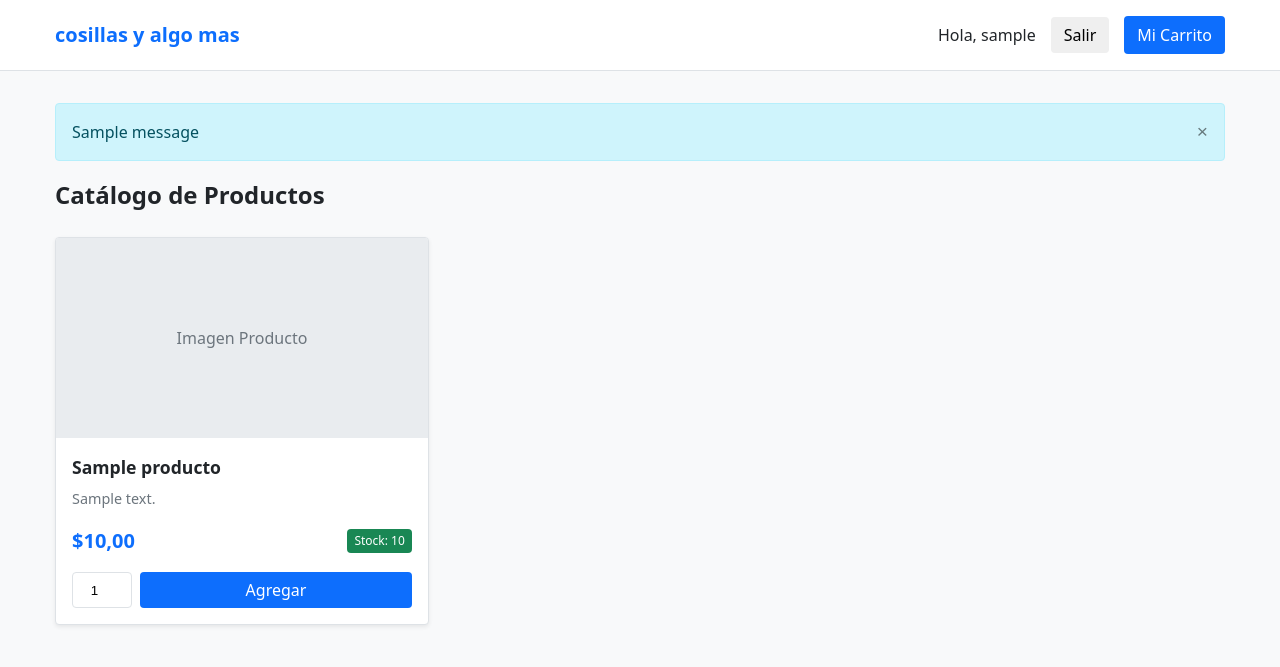
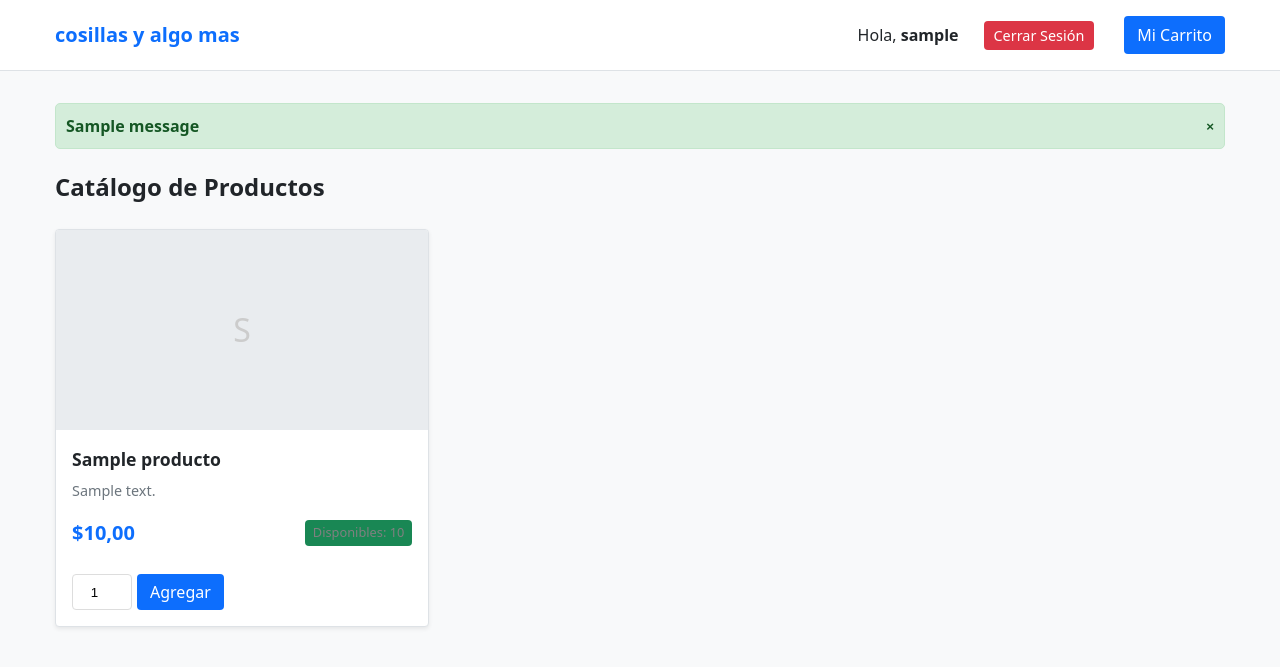
Before and after one commit to josaPlus/Tiendita-django, a Django app: page /carrito/catalogo/ in a window 1280 px wide. Shown: the top 667 px of the page. Run offline with Django 5.2, Linux system fonts and the light colour scheme; a user stored in the database is signed in; tables that the repository leaves empty hold one stand-in row (values such as "Sample post"); one stand-in notice (Sample message) is shown.

Commit message:
boton para cerrar sesion

```diff
--- a/Carrito/templates/catalogo.html
+++ b/Carrito/templates/catalogo.html
@@ -7,6 +7,17 @@
     <meta name="viewport" content="width=device-width, initial-scale=1.0">
     <title>Catálogo - Cosillas y algo más</title>
     <link rel="stylesheet" href="{% static 'catalogo.css' %}">
+
+    <style>
+        .alert { padding: 10px; margin-bottom: 20px; border-radius: 5px; border: 1px solid transparent; }
+        .alert.success { background-color: #d4edda; color: #155724; border-color: #c3e6cb; }
+        .alert.error { background-color: #f8d7da; color: #721c24; border-color: #f5c6cb; }
+        .alert.warning { background-color: #fff3cd; color: #856404; border-color: #ffeeba; }
+        .alert.info { background-color: #d1ecf1; color: #0c5460; border-color: #bee5eb; }
+
+        /* Pequeña mejora para que los botones se vean alineados */
+        .input-qty { width: 60px; padding: 5px; border: 1px solid #ddd; border-radius: 4px; }
+    </style>
 </head>
 
 <body>
@@ -16,19 +27,27 @@
             <a class="brand" href="{% url 'catalogo' %}">cosillas y algo mas</a>
 
             <div class="nav-actions">
-                <span>Hola, {{ user.username|default:"Visitante" }}</span>
+                <span style="margin-right: 10px;">Hola, <strong>{{ user.username|default:"Visitante" }}</strong></span>
 
+                {% if user.is_authenticated %}
                 <form action="{% url 'logout' %}" method="post" style="display:inline;">
                     {% csrf_token %}
-                    <button type="submit" class="btn btn-danger btn-small">Salir</button>
+                    <button type="submit" class="btn" style="background-color: #dc3545; color: white; border: none; padding: 5px 10px; border-radius: 4px; cursor: pointer; font-size: 0.9rem;">
+                        Cerrar Sesión
+                    </button>
                 </form>
+                {% else %}
+                <a href="{% url 'login' %}" style="text-decoration: none; color: #007bff; font-weight: bold;">Iniciar Sesión</a>
+                {% endif %}
 
-                <div class="cart-btn-wrapper">
+                <div class="cart-btn-wrapper" style="margin-left: 15px;">
                     <a href="{% url 'ver_carrito' %}" class="btn btn-primary">
                         Mi Carrito
                     </a>
-                    {% if request.session.cart_id and request.session.items_count > 0 %}
-                    <span class="badge">{{ request.session.items_count }}</span>
+                    {% if cantidad_items > 0 %}
+                    <span class="badge" style="background-color: red; color: white; padding: 2px 6px; border-radius: 50%; font-size: 12px; position: relative; top: -10px; left: -5px;">
+                        {{ cantidad_items }}
+                    </span>
                     {% endif %}
                 </div>
             </div>
@@ -38,12 +57,14 @@
     <div class="container">
 
         {% if messages %}
-        {% for message in messages %}
-        <div class="alert {{ message.tags }}">
-            <span>{{ message }}</span>
-            <button class="btn-close" onclick="this.parentElement.style.display='none'">×</button>
-        </div>
-        {% endfor %}
+            {% for message in messages %}
+            <div class="alert {{ message.tags }}">
+                <span style="font-weight: bold;">
+                    {{ message }}
+                </span>
+                <button onclick="this.parentElement.style.display='none'" style="float:right; background:none; border:none; cursor:pointer; font-weight:bold; color:inherit;">×</button>
+            </div>
+            {% endfor %}
         {% endif %}
 
         <h2 style="margin-bottom: 1.5rem;">Catálogo de Productos</h2>
@@ -52,23 +73,26 @@
             {% for producto in productos %}
             <div class="product-card">
                 <div class="card-image-placeholder">
-                    Imagen Producto
+                    <span style="font-size: 2em; color: #ccc;">{{ producto.nombre|slice:":1" }}</span>
                 </div>
 
                 <div class="card-body">
                     <h3 class="card-title">{{ producto.nombre }}</h3>
-                    <p class="card-desc">{{ producto.descripcion }}</p>
+                    <p class="card-desc">{{ producto.descripcion|truncatechars:80 }}</p>
 
                     <div class="card-meta">
                         <span class="price">${{ producto.precio }}</span>
-                        <span class="stock-badge">Stock: {{ producto.stock }}</span>
+                        <span class="stock-badge" style="font-size: 0.8em; color: gray;">
+                            Disponibles: {{ producto.stock }}
+                        </span>
                     </div>
 
                     <form action="{% url 'agregar_item' producto.id %}" method="POST" class="add-form">
                         {% csrf_token %}
-                        <input type="number" name="cantidad" value="1" min="1" max="{{ producto.stock }}"
-                            class="input-qty">
-                        <button type="submit" class="btn btn-primary btn-full">Agregar</button>
+                        <div style="display: flex; gap: 5px; margin-top: 10px;">
+                            <input type="number" name="cantidad" value="1" min="1" max="{{ producto.stock }}" class="input-qty">
+                            <button type="submit" class="btn btn-primary btn-full">Agregar</button>
+                        </div>
                     </form>
                 </div>
             </div>
@@ -78,5 +102,4 @@
     </div>
 
 </body>
-
 </html>
--- a/Carrito/urls.py
+++ b/Carrito/urls.py
@@ -2,16 +2,27 @@ from django.urls import path
 from . import views
 
 urlpatterns = [
-    # Esta será http://localhost:8000/carrito/
+    # Fila 2 de la imagen: /carrito (GET)
     path('', views.ver_carrito, name='ver_carrito'),
 
-    # Rutas de acción (agregar, actualizar, eliminar, cupon, checkout)
-    # Fíjate que ya no necesito poner 'carrito/' al inicio
-    path('agregar/<int:producto_id>/', views.agregar_item, name='agregar_item'),
+    # Fila 3: /carrito/agrega/:id (POST) - Nota el cambio a "agrega"
+    path('agrega/<int:producto_id>/', views.agregar_item, name='agregar_item'),
+
+    # Fila 4: /carrito/actualizar/:id (POST)
     path('actualizar/<int:item_id>/', views.actualizar_item, name='actualizar_item'),
+
+    # Fila 5: /carrito/eliminar/:id (POST)
     path('eliminar/<int:item_id>/', views.eliminar_item, name='eliminar_item'),
+
+    # Fila 6: /carrito/aplicar-cupon
     path('aplicar-cupon/', views.aplicar_cupon, name='aplicar_cupon'),
+
+    # Fila 7: /checkout (POST) - (En realidad será /carrito/checkout)
     path('checkout/', views.checkout, name='checkout'),
+
+    # Fila 1: /catalogo - (En realidad será /carrito/catalogo)
     path('catalogo/', views.catalogo, name='catalogo'),
+
+    # Sirve para poblar la BD. Ruta final: /carrito/cargar-productos/
     path('cargar-productos/', views.cargar_productos, name='cargar_productos'),
 ]
--- a/Carrito/views.py
+++ b/Carrito/views.py
@@ -134,6 +134,10 @@ def aplicar_cupon(request):
 
 @login_required
 def checkout(request):
+    # Si intentan entrar por la URL (GET), los devolvemos al carrito.
+    if request.method != 'POST':
+        return redirect('ver_carrito')
+
     carrito = _get_carrito(request)
     items = carrito.detalles.all()
 
@@ -163,8 +167,7 @@ def checkout(request):
     if 'descuento_monto' in request.session:
         del request.session['descuento_monto']
 
-    # --- CAMBIO AQUÍ ---
-    # En vez de buscar el HTML que no existe, mandamos mensaje y redirigimos
+    # Mensaje de éxito y redirección
     messages.success(request, "¡Compra exitosa! Gracias por tu preferencia.")
     return redirect('catalogo')
 
--- a/Tienda/urls.py
+++ b/Tienda/urls.py
@@ -1,9 +1,12 @@
 from django.contrib import admin
 from django.urls import path, include
+from django.views.generic import RedirectView
 
 urlpatterns = [
     path('admin/', admin.site.urls),
     path('accounts/', include('django.contrib.auth.urls')),
     # Tus rutas de la tienda
     path('carrito/', include('Carrito.urls')),
+    # Redirige la raíz (hueco vacío) directamente al catálogo (o al login)
+    path('', RedirectView.as_view(pattern_name='catalogo', permanent=False)),
 ]
```
Also changed, not shown: Tienda/settings.py (+5 -5 lines).
